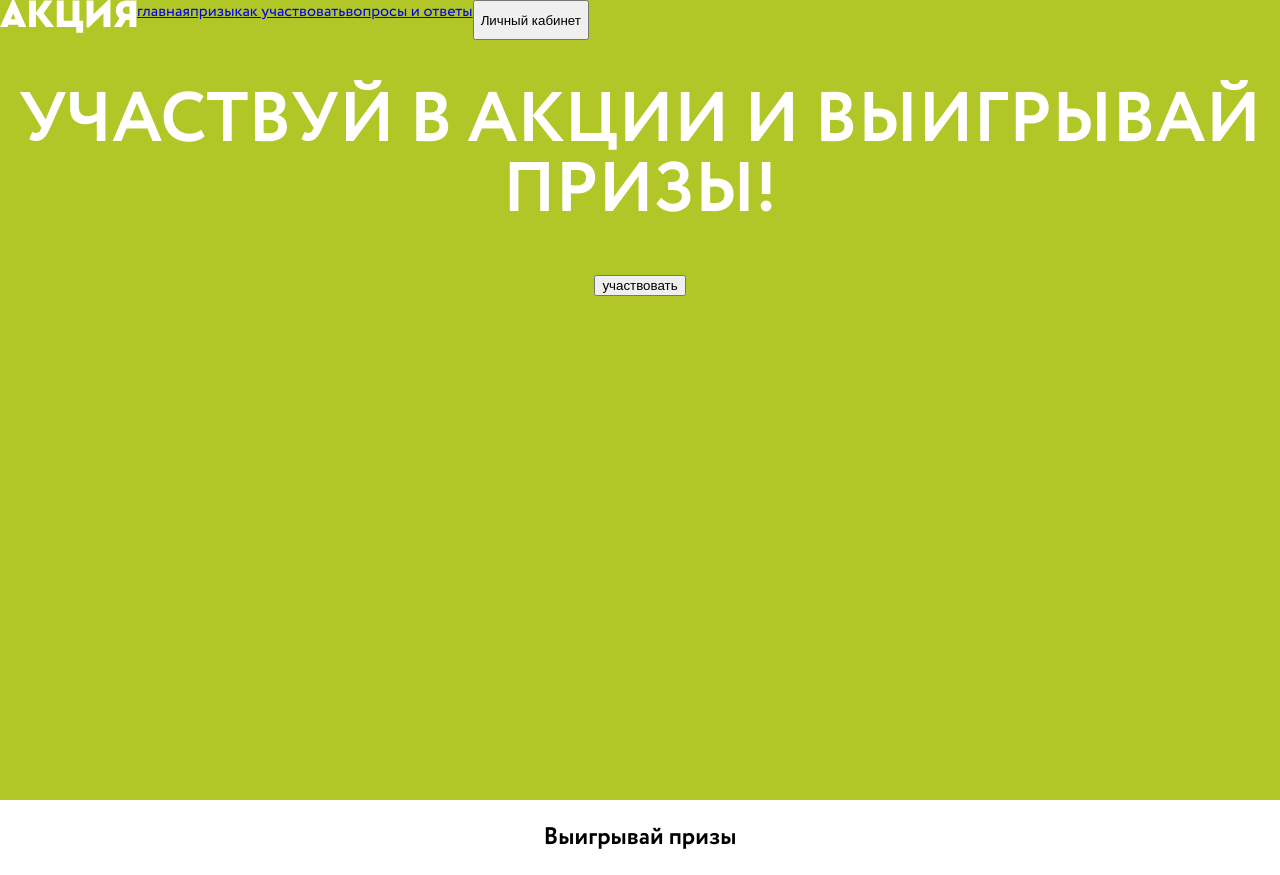
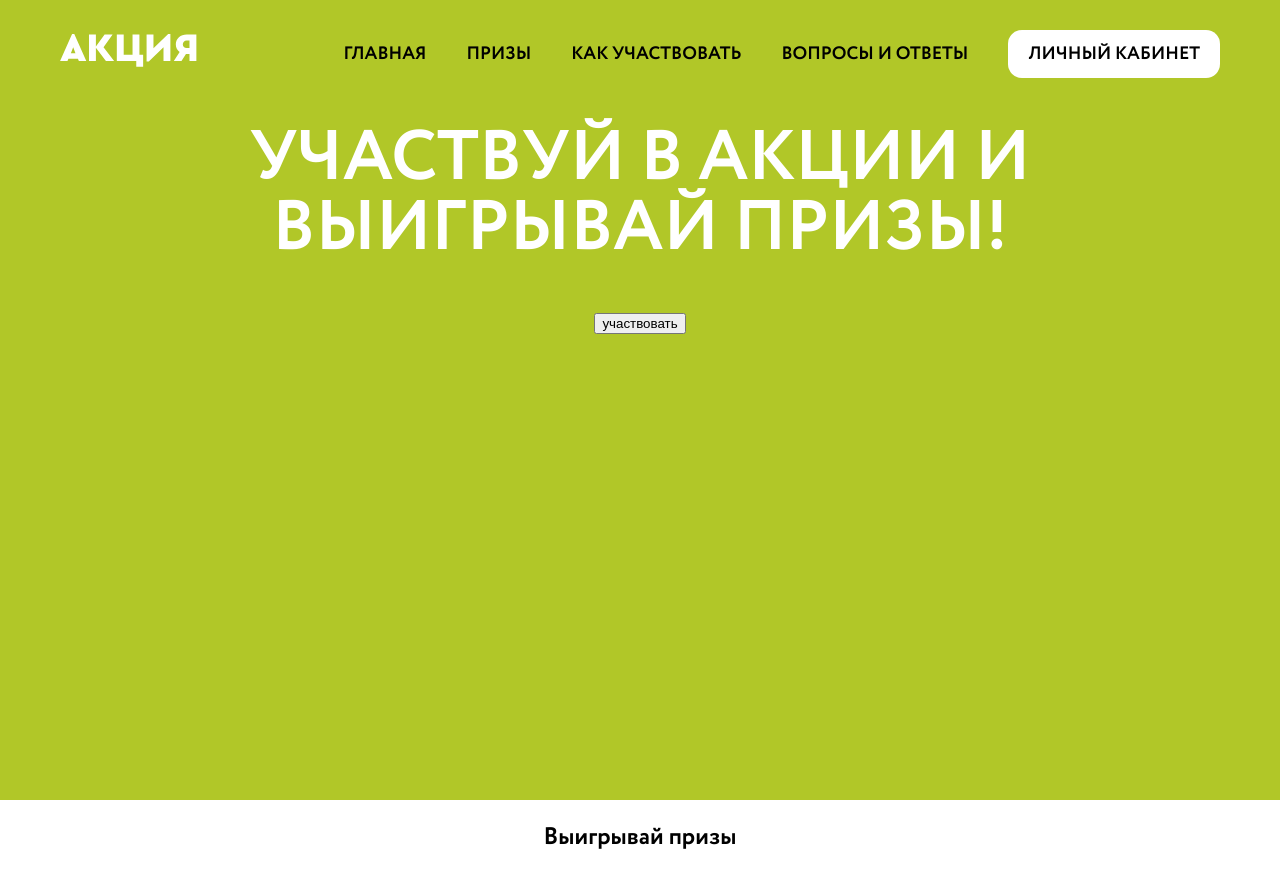
Before and after one commit to parunkov/react11, a React (Create React App) app: page / in a window 1280 px wide. Built offline with nearby package versions, Linux system fonts and the light colour scheme.

Commit message:
header styles

```diff
--- a/src/App.module.scss
+++ b/src/App.module.scss
@@ -16,3 +16,7 @@
   line-height: 100%; /* 70px */
   text-transform: uppercase;
 }
+.container {
+  max-width: 1160px;
+  margin: 0 auto;
+}
--- a/src/components/header/Header.jsx
+++ b/src/components/header/Header.jsx
@@ -18,8 +18,8 @@ function Header() {
                     <path d="M136.368 27H129.488V20.08H126.728H125.968L121.488 27H113.808L119.648 18C118.448 17.1467 117.501 16.0667 116.808 14.76C116.141 13.4533 115.808 11.96 115.808 10.28C115.808 8.81333 116.088 7.48 116.648 6.28C117.208 5.08 117.968 4.06666 118.928 3.24C119.915 2.38666 121.075 1.73333 122.408 1.28C123.741 0.826662 125.181 0.599996 126.728 0.599996H136.368V27ZM126.608 6.6C125.461 6.6 124.541 6.94666 123.848 7.64C123.155 8.33333 122.808 9.22666 122.808 10.32C122.808 11.44 123.155 12.3467 123.848 13.04C124.541 13.7333 125.461 14.08 126.608 14.08H129.488V6.6H126.608Z" fill="white" />
                 </svg>
             </div>
-            <nav className={styles.headrNav}>
-                {navData.map((item) => <a href={item.link}>{item.text}</a>)}
+            <nav className={styles.headerNav}>
+                {navData.map((item) => <a href={item.link} className={styles.navLink}>{item.text}</a>)}
             </nav>
             <button className={styles.button}>Личный кабинет</button>
         </div>
--- a/src/components/header/Header.module.scss
+++ b/src/components/header/Header.module.scss
@@ -1,3 +1,33 @@
-.header  {
+.header {
     display: flex;
+    align-items: center;
+    padding-top: 30px;
 }
+.logo {
+    flex: auto;
+    text-align: left;
+}
+.navLink {
+    margin-right: 40px;
+    color: #000;
+    font-family: Circe;
+    font-size: 18px;
+    font-weight: 700;
+    line-height: 24px;
+    text-transform: uppercase;
+    text-decoration: none;
+}
+.button {
+    display: block;
+    padding: 14px 20px;
+    color: #000;
+    font-family: Circe;
+    font-size: 18px;
+    font-weight: 700;
+    line-height: 20px;
+    text-transform: uppercase;
+    border-radius: 14px;
+    background: #fff;
+    border: none;
+    outline: none;
+}
```
